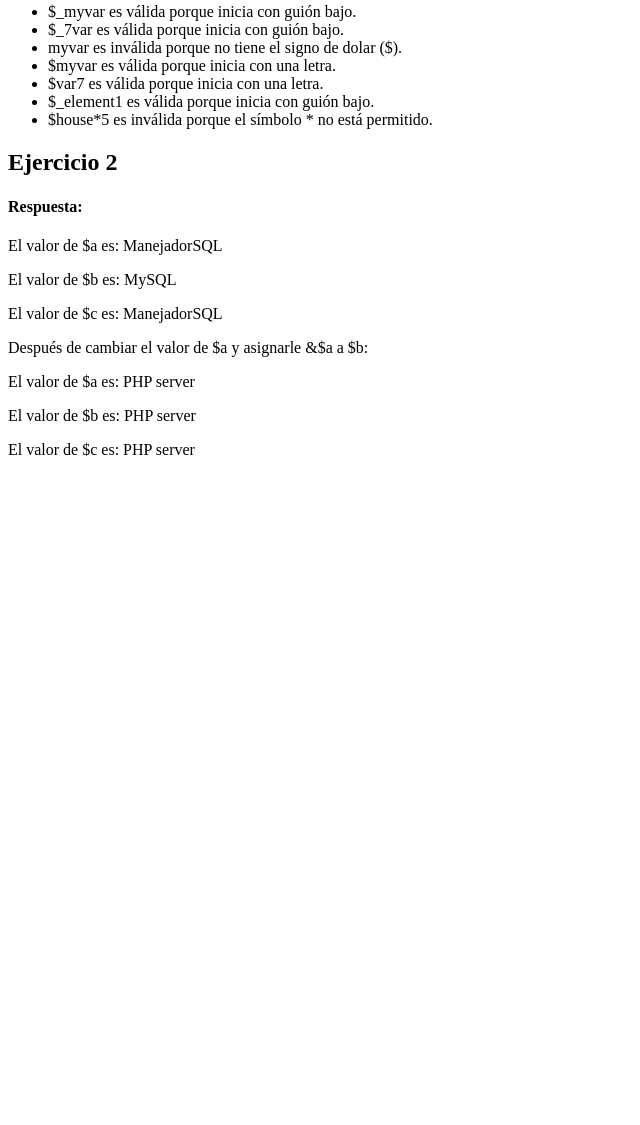
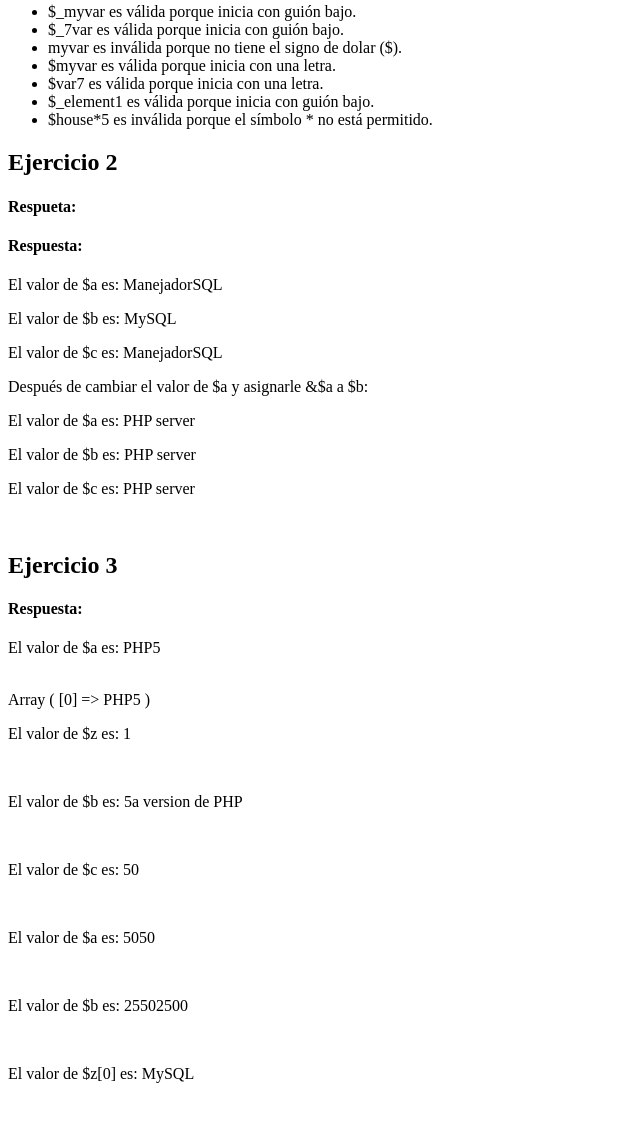
Before and after one commit to Christopher-V36/tecweb, a PHP site: page / in a window 1280 px wide. Shown: the part 176-1301 px from the top of the page, without its empty margins (0-640 px from the left). Before the commit the page ends 632 px from the top, so only its background shows below. Run offline with PHP 8.4, Linux system fonts and the light colour scheme.

Commit message:
Actividad 3

```diff
--- a/practicas/p04/index.php
+++ b/practicas/p04/index.php
@@ -34,6 +34,8 @@
     <h2>Ejercicio 2</h2>
 
     <?php
+        echo '<h4>Respueta:</h4>';
+
         $a = "ManejadorSQL";
         $b = 'MySQL';
         $c = &$a;
@@ -51,8 +53,41 @@
         echo '<p>El valor de $a es: '.$a.'</p>';
         echo '<p>El valor de $b es: '.$b.'</p>';
         echo '<p>El valor de $c es: '.$c.'</p>';
+        echo '<br>';
     ?>
 
+    <h2>Ejercicio 3</h2>
+
+    <?php
+        echo '<h4>Respuesta:</h4>';
+        $a = "PHP5";
+        echo '<p>El valor de $a es: '.$a.'</p>';
+        echo '<br>';
+
+        $z[] = &$a;
+        echo '<p>El valor de $z es: '.print_r($z).'</p>';
+        echo '<br>';
+
+        $b = "5a version de PHP";
+        echo '<p>El valor de $b es: '.$b.'</p>';
+        echo '<br>';
+
+        $c = $b*10;
+        echo '<p>El valor de $c es: '.$c.'</p>';
+        echo '<br>';
+
+        $a .= $b;
+        echo '<p>El valor de $a es: '.$a.'</p>';
+        echo '<br>';
+
+        $b *= $c;
+        echo '<p>El valor de $b es: '.$b.'</p>';
+        echo '<br>';
+
+        $z[0] = "MySQL";
+        echo '<p>El valor de $z[0] es: '.$z[0].'</p>';
+        echo '<br>';
+    ?>
 
 </body>
 </html>
```
